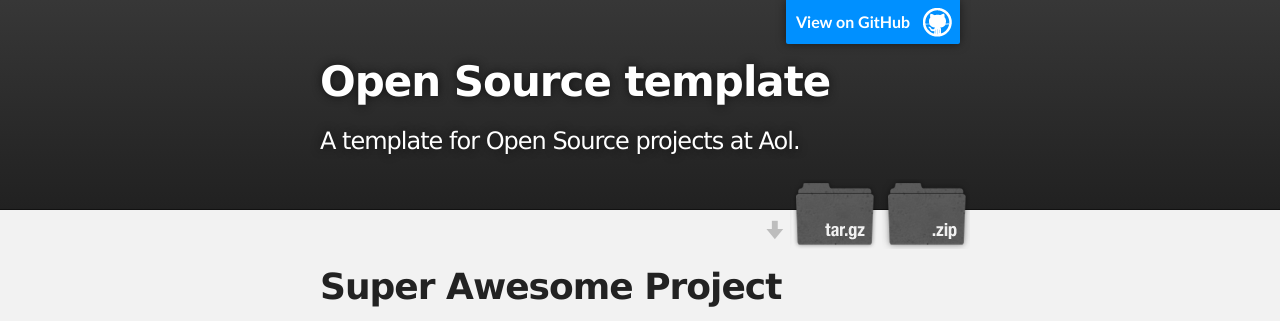
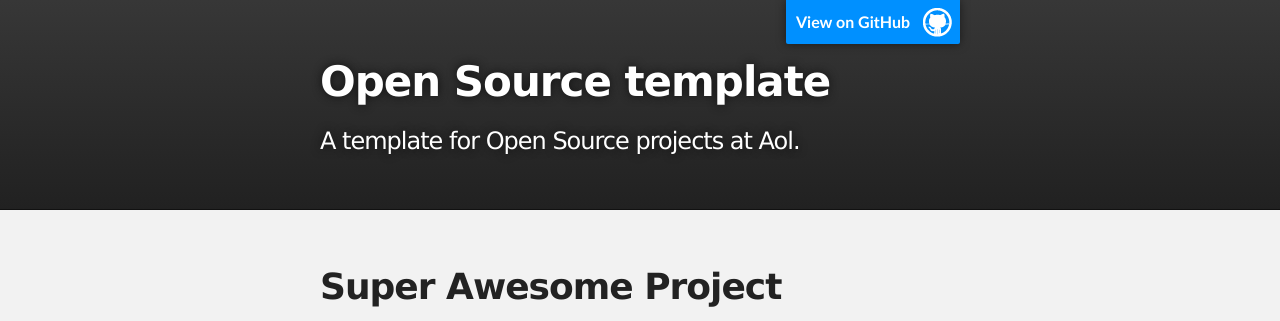
Before and after one commit to aolarchive/open-source-template, a plain HTML site: page index.html in a window 1280 px wide. Shown: the top 321 px of the page. Drawn offline with Linux system fonts and the light colour scheme.

Commit message:
Update index.html

```diff
--- a/index.html
+++ b/index.html
@@ -21,10 +21,6 @@
           <h1 id="project_title">Open Source template</h1>
           <h2 id="project_tagline">A template for Open Source projects at Aol.</h2>
 
-            <section id="downloads">
-              <a class="zip_download_link" href="https://github.com/aol/open-source-template/zipball/master">Download this project as a .zip file</a>
-              <a class="tar_download_link" href="https://github.com/aol/open-source-template/tarball/master">Download this project as a tar.gz file</a>
-            </section>
         </header>
     </div>
 
```
